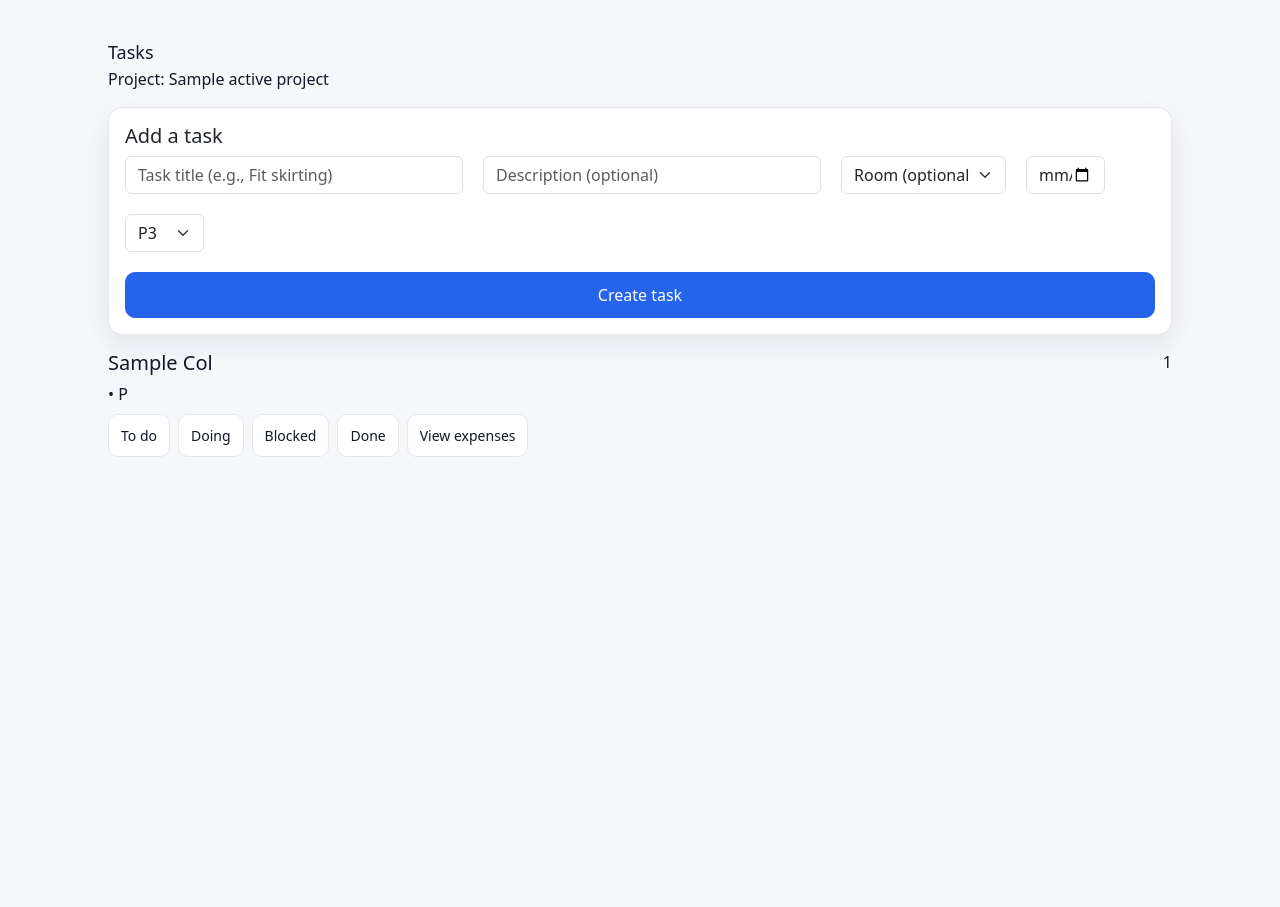
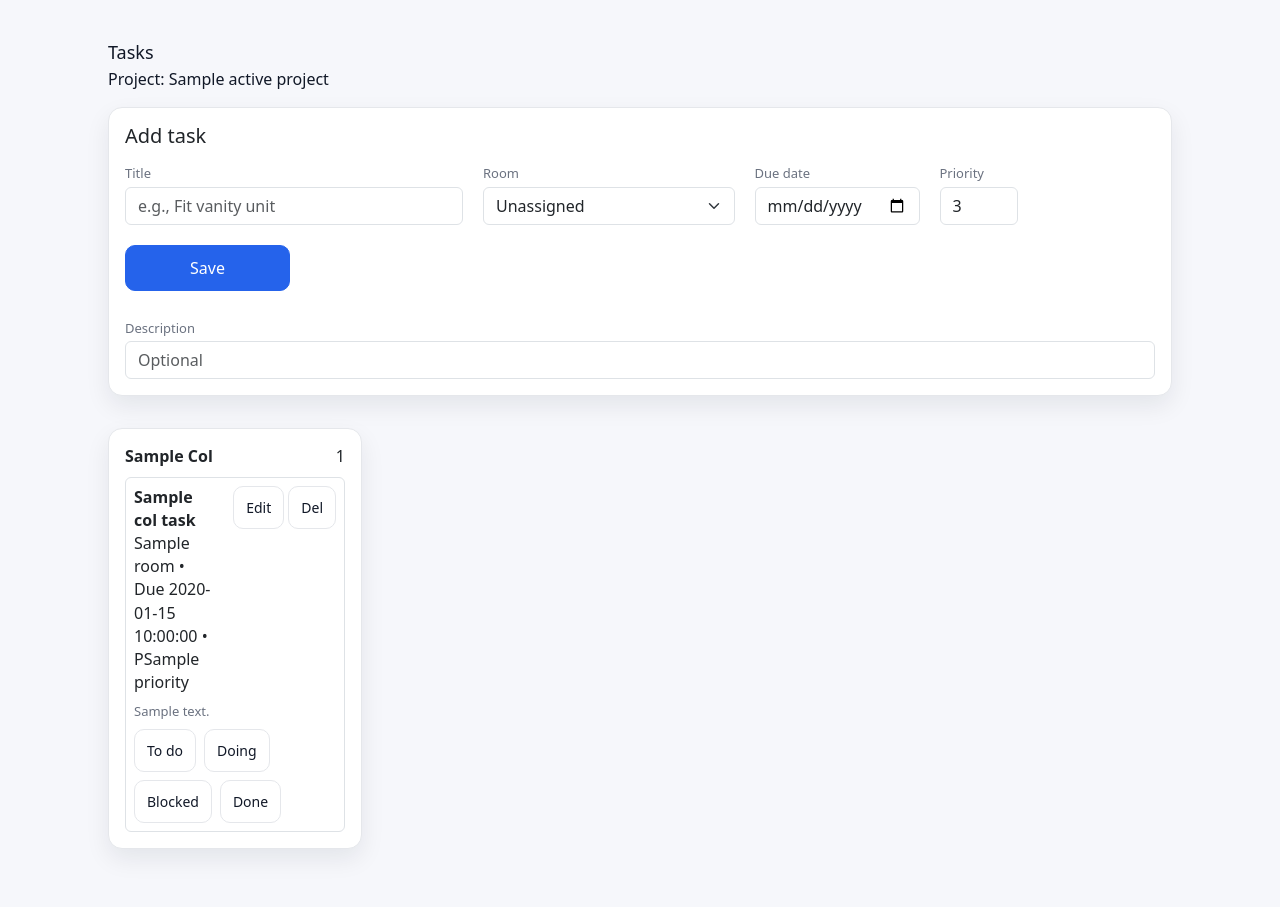
Before and after one commit to monnyjartin/renotracker, a FastAPI app: template app/templates/tasks.html in a window 1280 px wide. Shown: the part 92-999 px from the top of the page. Before the commit the page ends 549 px from the top, so only its background shows below. Run offline with FastAPI, Linux system fonts and the light colour scheme; the template is opened without the code that fills it: most values are stand-ins (such as "Sample title", 1, 10 or a date in 2020); parts of the project's set-up code (start-up, migrations or seed data) failed here and were passed over.

Commit message:
Add inline task editing and fix tasks board layout

```diff
--- a/app/main.py
+++ b/app/main.py
@@ -506,6 +506,81 @@ def rooms_create(
 
     return _redirect("/rooms")
 
+@app.post("/rooms/{room_id}/update")
+def rooms_update(
+    room_id: str,
+    request: Request,
+    db: Session = Depends(get_db),
+    name: str = Form(...),
+    floor: str = Form(""),
+    status: str = Form(""),
+):
+    user = _require_user_and_project(request, db)
+
+    r = db.get(Room, room_id)
+    if not r or r.project_id != user.active_project_id:
+        return _redirect("/rooms")
+
+    room_name = _clean_str(name)
+    if not room_name:
+        return _redirect("/rooms?err=missing_name")
+
+    # Enforce unique room name per project (case-insensitive), excluding this room
+    dup = (
+        db.query(Room.id)
+        .filter(Room.project_id == user.active_project_id)
+        .filter(func.lower(Room.name) == room_name.lower())
+        .filter(Room.id != r.id)
+        .first()
+    )
+    if dup:
+        return _redirect("/rooms?err=duplicate")
+
+    r.name = room_name
+    r.floor = _clean_str(floor) or None
+    r.status = _clean_str(status) or None
+    _set_if_attr(r, "updated_at", utcnow())
+
+    try:
+        db.commit()
+    except Exception as ex:
+        db.rollback()
+        _log_exception("rooms_update Exception", ex)
+        return _redirect("/rooms?err=save_failed")
+
+    return _redirect("/rooms")
+
+
+@app.post("/rooms/{room_id}/delete")
+def rooms_delete(room_id: str, request: Request, db: Session = Depends(get_db)):
+    user = _require_user_and_project(request, db)
+
+    r = db.get(Room, room_id)
+    if not r or r.project_id != user.active_project_id:
+        return _redirect("/rooms")
+
+    # Safe: unlink tasks/expenses/documents that reference this room
+    db.query(Task).filter(Task.project_id == user.active_project_id, Task.room_id == r.id).update(
+        {"room_id": None}, synchronize_session=False
+    )
+    db.query(Expense).filter(Expense.project_id == user.active_project_id, Expense.room_id == r.id).update(
+        {"room_id": None}, synchronize_session=False
+    )
+    db.query(Document).filter(Document.project_id == user.active_project_id, Document.room_id == r.id).update(
+        {"room_id": None}, synchronize_session=False
+    )
+
+    db.delete(r)
+    try:
+        db.commit()
+    except Exception as ex:
+        db.rollback()
+        _log_exception("rooms_delete Exception", ex)
+        return _redirect("/rooms?err=delete_failed")
+
+    return _redirect("/rooms")
+
+
 
 # -----------------
 # Expenses
@@ -706,17 +781,37 @@ def tasks_board(request: Request, db: Session = Depends(get_db)):
     user = _require_user_and_project(request, db)
 
     active_project = db.get(Project, user.active_project_id)
-    rooms = db.query(Room).filter(Room.project_id == active_project.id).order_by(Room.name.asc()).all()
+    rooms = (
+        db.query(Room)
+        .filter(Room.project_id == active_project.id)
+        .order_by(Room.name.asc())
+        .all()
+    )
 
-    tasks = db.query(Task).filter(Task.project_id == active_project.id).order_by(Task.created_at.desc()).all()
+    tasks = (
+        db.query(Task)
+        .filter(Task.project_id == active_project.id)
+        .order_by(Task.created_at.desc())
+        .all()
+    )
+
     cols = {"todo": [], "doing": [], "blocked": [], "done": []}
     for t in tasks:
         cols.setdefault(t.status, cols["todo"]).append(t)
 
     return templates.TemplateResponse(
         "tasks.html",
-        {"request": request, "user": user, "active_project": active_project, "rooms": rooms, "cols": cols, "err": request.query_params.get("err") or ""},
+        {
+            "request": request,
+            "user": user,
+            "active_project": active_project,
+            "rooms": rooms,
+            "cols": cols,
+            "err": request.query_params.get("err") or "",
+            "page_layout": "wide",  # optional (only matters if your layout uses it)
+        },
     )
+
 
 
 @app.post("/tasks/create")
@@ -784,6 +879,82 @@ def tasks_move(
     _set_if_attr(t, "updated_at", utcnow())
 
     db.commit()
+    return _redirect("/tasks")
+
+@app.post("/tasks/{task_id}/update")
+def tasks_update(
+    task_id: str,
+    request: Request,
+    db: Session = Depends(get_db),
+    title: str = Form(...),
+    description: str = Form(""),
+    room_id: str = Form(""),
+    due_date: str = Form(""),
+    priority: int = Form(3),
+    status: str = Form(""),  # optional, but handy for edits
+):
+    user = _require_user_and_project(request, db)
+
+    t = db.get(Task, task_id)
+    if not t or t.project_id != user.active_project_id:
+        return _redirect("/tasks")
+
+    title_c = _clean_str(title)
+    if not title_c:
+        return _redirect("/tasks?err=missing_title")
+
+    dd = date.fromisoformat(due_date) if _clean_str(due_date) else None
+
+    t.title = title_c
+    t.description = _clean_str(description) or None
+    t.room_id = _clean_str(room_id) or None
+    t.due_date = dd
+    t.priority = int(priority)
+
+    st = _clean_str(status).lower()
+    if st in ("todo", "doing", "blocked", "done"):
+        t.status = st
+        if st == "done" and not t.completed_at:
+            t.completed_at = utcnow()
+        if st != "done":
+            t.completed_at = None
+
+    _set_if_attr(t, "updated_at", utcnow())
+
+    try:
+        db.commit()
+    except Exception as ex:
+        db.rollback()
+        _log_exception("tasks_update Exception", ex)
+        return _redirect("/tasks?err=save_failed")
+
+    return _redirect("/tasks")
+
+
+@app.post("/tasks/{task_id}/delete")
+def tasks_delete(task_id: str, request: Request, db: Session = Depends(get_db)):
+    user = _require_user_and_project(request, db)
+
+    t = db.get(Task, task_id)
+    if not t or t.project_id != user.active_project_id:
+        return _redirect("/tasks")
+
+    # Unlink documents via join table
+    db.query(DocumentTask).filter(DocumentTask.task_id == t.id).delete(synchronize_session=False)
+
+    # Unlink expenses
+    db.query(Expense).filter(Expense.project_id == user.active_project_id, Expense.task_id == t.id).update(
+        {"task_id": None}, synchronize_session=False
+    )
+
+    db.delete(t)
+    try:
+        db.commit()
+    except Exception as ex:
+        db.rollback()
+        _log_exception("tasks_delete Exception", ex)
+        return _redirect("/tasks?err=delete_failed")
+
     return _redirect("/tasks")
 
 
--- a/app/templates/tasks.html
+++ b/app/templates/tasks.html
@@ -1,91 +1,188 @@
 {% extends "_layout.html" %}
 {% block content %}
+
 <div class="d-flex justify-content-between align-items-center mb-3">
   <div>
     <h2 class="mb-1">Tasks</h2>
     <div class="small-muted">Project: <span class="badge-soft">{{ active_project.name }}</span></div>
+    {% if err %}
+      <div class="text-danger small mt-1">Error: {{ err }}</div>
+    {% endif %}
   </div>
 </div>
 
 <div class="card p-3 mb-3">
-  <h5 class="mb-2">Add a task</h5>
-  <form method="post" action="/tasks/create" class="row g-2">
-    <div class="col-12 col-md-4">
-      <input class="form-control" name="title" placeholder="Task title (e.g., Fit skirting)" required>
+  <h5 class="mb-2">Add task</h5>
+  <form method="post" action="/tasks/create" class="row g-2 align-items-end">
+    <div class="col-12 col-lg-4">
+      <label class="form-label small-muted mb-1">Title</label>
+      <input class="form-control" name="title" placeholder="e.g., Fit vanity unit" required>
     </div>
-    <div class="col-12 col-md-4">
-      <input class="form-control" name="description" placeholder="Description (optional)">
-    </div>
-    <div class="col-6 col-md-2">
+
+    <div class="col-12 col-lg-3">
+      <label class="form-label small-muted mb-1">Room</label>
       <select class="form-select" name="room_id">
-        <option value="">Room (optional)</option>
+        <option value="">Unassigned</option>
         {% for r in rooms %}
           <option value="{{ r.id }}">{{ r.name }}</option>
         {% endfor %}
       </select>
     </div>
-    <div class="col-3 col-md-1">
-      <input class="form-control" type="date" name="due_date" title="Due date">
+
+    <div class="col-6 col-lg-2">
+      <label class="form-label small-muted mb-1">Due date</label>
+      <input class="form-control" type="date" name="due_date">
     </div>
-    <div class="col-3 col-md-1">
-      <select class="form-select" name="priority" title="Priority">
-        <option value="1">P1</option>
-        <option value="2">P2</option>
-        <option value="3" selected>P3</option>
-        <option value="4">P4</option>
-        <option value="5">P5</option>
-      </select>
+
+    <div class="col-6 col-lg-1">
+      <label class="form-label small-muted mb-1">Priority</label>
+      <input class="form-control" type="number" name="priority" value="3" min="1" max="5">
     </div>
-    <div class="col-12 d-grid">
-      <button class="btn btn-primary" type="submit">Create task</button>
+
+    <div class="col-12 col-lg-2 d-grid">
+      <button class="btn btn-primary" type="submit">Save</button>
+    </div>
+
+    <div class="col-12">
+      <label class="form-label small-muted mb-1">Description</label>
+      <input class="form-control" name="description" placeholder="Optional">
     </div>
   </form>
 </div>
 
-<div class="board">
-  {% for col, items in cols.items() %}
-    <div class="board-col">
-      <div class="d-flex align-items-center justify-content-between mb-2">
-        <h5 class="mb-0 text-capitalize">{{ col }}</h5>
-        <span class="badge-soft">{{ items|length }}</span>
+<div class="row g-3">
+  {% for col_name, col_tasks in cols.items() %}
+    <div class="col-12 col-md-6 col-xl-3">
+      <div class="card p-3 h-100">
+        <div class="d-flex justify-content-between align-items-center mb-2">
+          <div class="fw-semibold text-capitalize">{{ col_name }}</div>
+          <div class="small-muted">{{ col_tasks|length }}</div>
         </div>
 
-      {% for t in items %}
-        <div class="task">
-          <h6>{{ t.title }}</h6>
+        {% if col_tasks %}
+          <div class="d-grid gap-2">
+            {% for t in col_tasks %}
+              <div class="border rounded p-2">
+                <div class="d-flex justify-content-between align-items-start gap-2">
+                  <div class="me-2">
+                    <div class="fw-semibold">{{ t.title }}</div>
                     <div class="small-muted">
-            {% if t.room %}{{ t.room.name }}{% endif %}
-            {% if t.due_date %}{% if t.room %} • {% endif %}Due {{ t.due_date }}{% endif %}
+                      {% if t.room_id %}
+                        {% for r in rooms %}{% if r.id == t.room_id %}{{ r.name }}{% endif %}{% endfor %}
+                      {% else %}
+                        —
+                      {% endif %}
+                      {% if t.due_date %} • Due {{ t.due_date }}{% endif %}
                       • P{{ t.priority }}
                     </div>
-          {% if t.description %}<div class="small-muted mt-1">{{ t.description }}</div>{% endif %}
+                  </div>
 
-          <div class="mt-2 d-flex gap-2 flex-wrap">
+                  <div class="d-flex gap-1 flex-shrink-0">
+                    <button
+                      class="btn btn-sm btn-outline-secondary"
+                      type="button"
+                      data-bs-toggle="collapse"
+                      data-bs-target="#edit-task-{{ t.id }}"
+                      aria-expanded="false"
+                      aria-controls="edit-task-{{ t.id }}">
+                      Edit
+                    </button>
+
+                    <form method="post" action="/tasks/{{ t.id }}/delete" style="display:inline;"
+                          onsubmit="return confirm('Delete this task? Linked documents will be unlinked, expenses will be unassigned.');">
+                      <button class="btn btn-sm btn-outline-danger" type="submit">Del</button>
+                    </form>
+                  </div>
+                </div>
+
+                {% if t.description %}
+                  <div class="small mt-2">{{ t.description }}</div>
+                {% endif %}
+
+                <div class="d-flex flex-wrap gap-2 mt-2">
                   <form method="post" action="/tasks/{{ t.id }}/move">
                     <input type="hidden" name="status" value="todo">
-              <button class="btn btn-sm btn-outline-secondary" type="submit">To do</button>
+                    <button class="btn btn-sm btn-outline-primary" type="submit">To do</button>
                   </form>
                   <form method="post" action="/tasks/{{ t.id }}/move">
                     <input type="hidden" name="status" value="doing">
-              <button class="btn btn-sm btn-outline-secondary" type="submit">Doing</button>
+                    <button class="btn btn-sm btn-outline-primary" type="submit">Doing</button>
                   </form>
                   <form method="post" action="/tasks/{{ t.id }}/move">
                     <input type="hidden" name="status" value="blocked">
-              <button class="btn btn-sm btn-outline-secondary" type="submit">Blocked</button>
+                    <button class="btn btn-sm btn-outline-primary" type="submit">Blocked</button>
                   </form>
                   <form method="post" action="/tasks/{{ t.id }}/move">
                     <input type="hidden" name="status" value="done">
-              <button class="btn btn-sm btn-outline-success" type="submit">Done</button>
+                    <button class="btn btn-sm btn-outline-primary" type="submit">Done</button>
                   </form>
-            <a class="btn btn-sm btn-outline-primary" href="/expenses?task_id={{ t.id }}">View expenses</a>
+                </div>
+
+                <!-- Inline editor -->
+                <div id="edit-task-{{ t.id }}" class="collapse mt-3">
+                  <div class="border rounded p-2 bg-light">
+                    <form method="post" action="/tasks/{{ t.id }}/update" class="row g-2">
+                      <div class="col-12">
+                        <label class="form-label small-muted mb-1">Title</label>
+                        <input class="form-control form-control-sm" name="title" value="{{ t.title }}" required>
+                      </div>
+
+                      <div class="col-12">
+                        <label class="form-label small-muted mb-1">Description</label>
+                        <input class="form-control form-control-sm" name="description" value="{{ t.description or '' }}">
+                      </div>
+
+                      <div class="col-12 col-lg-6">
+                        <label class="form-label small-muted mb-1">Room</label>
+                        <select class="form-select form-select-sm" name="room_id">
+                          <option value="">Unassigned</option>
+                          {% for r in rooms %}
+                            <option value="{{ r.id }}" {% if t.room_id == r.id %}selected{% endif %}>{{ r.name }}</option>
+                          {% endfor %}
+                        </select>
+                      </div>
+
+                      <div class="col-6 col-lg-3">
+                        <label class="form-label small-muted mb-1">Due date</label>
+                        <input class="form-control form-control-sm" type="date" name="due_date" value="{{ t.due_date or '' }}">
+                      </div>
+
+                      <div class="col-6 col-lg-3">
+                        <label class="form-label small-muted mb-1">Priority</label>
+                        <input class="form-control form-control-sm" type="number" name="priority" value="{{ t.priority }}" min="1" max="5">
+                      </div>
+
+                      <div class="col-12 col-lg-6">
+                        <label class="form-label small-muted mb-1">Status</label>
+                        <select class="form-select form-select-sm" name="status">
+                          <option value="todo" {% if t.status=="todo" %}selected{% endif %}>todo</option>
+                          <option value="doing" {% if t.status=="doing" %}selected{% endif %}>doing</option>
+                          <option value="blocked" {% if t.status=="blocked" %}selected{% endif %}>blocked</option>
+                          <option value="done" {% if t.status=="done" %}selected{% endif %}>done</option>
+                        </select>
+                      </div>
+
+                      <div class="col-12 d-flex gap-2">
+                        <button class="btn btn-primary btn-sm" type="submit">Save</button>
+                        <button class="btn btn-outline-secondary btn-sm" type="button"
+                                data-bs-toggle="collapse"
+                                data-bs-target="#edit-task-{{ t.id }}">
+                          Cancel
+                        </button>
+                      </div>
+                    </form>
+                  </div>
+                </div>
+
+              </div>
+            {% endfor %}
+          </div>
+        {% else %}
+          <div class="small-muted">No tasks.</div>
+        {% endif %}
       </div>
     </div>
   {% endfor %}
+</div>
 
-      {% if items|length == 0 %}
-        <div class="small-muted">No tasks.</div>
-      {% endif %}
-    </div>
-  {% endfor %}
-</div>
 {% endblock %}
```
Lines whose indentation alone changed are shown as unchanged.
